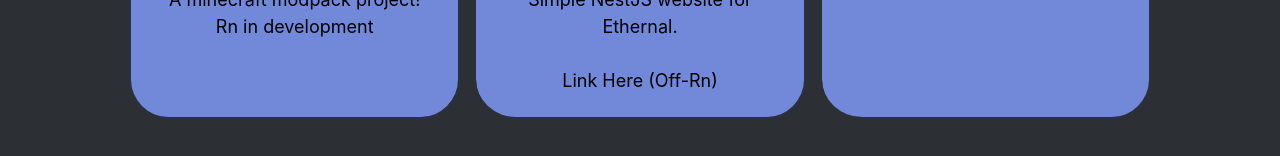
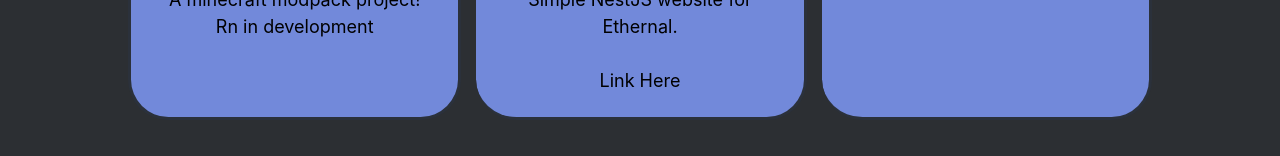
Before and after one commit to PanOkurka/My-WebSite, a Next.js app: page /projects in a window 1280 px wide. Shown: the part 796-952 px from the top of the page. Built offline with nearby package versions, Linux system fonts and the light colour scheme.

Commit message:
Add link

```diff
--- a/pages/projects.js
+++ b/pages/projects.js
@@ -62,7 +62,7 @@ export default function Projects() {
                             <Card.Title>Ethernal.cz</Card.Title>
                             <Card.Text>
                                 Simple NestJS website for Ethernal.<br /><br />
-                                <a href='https://www.ethernal.cz' className='FixedTest' target='_self'>Link Here (Off-Rn)</a>
+                                <a href='https://www.ethernal.cz' className='FixedTest' target='_self'>Link Here</a>
                             </Card.Text>
                             </Card.Body>
                         </Card>
```
